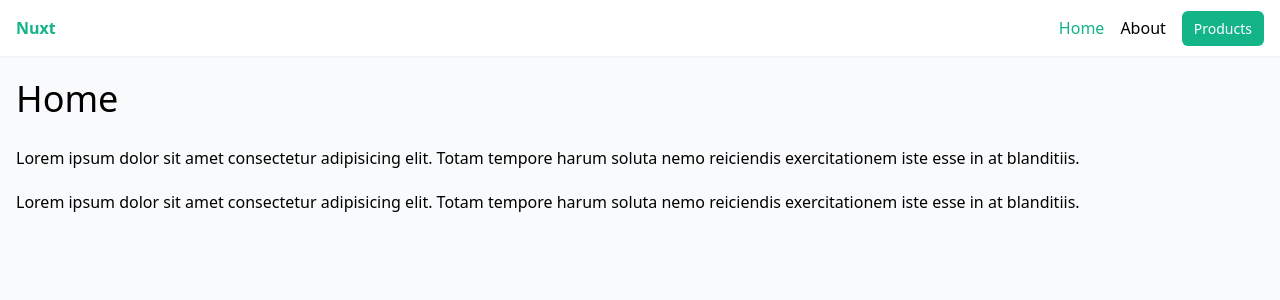
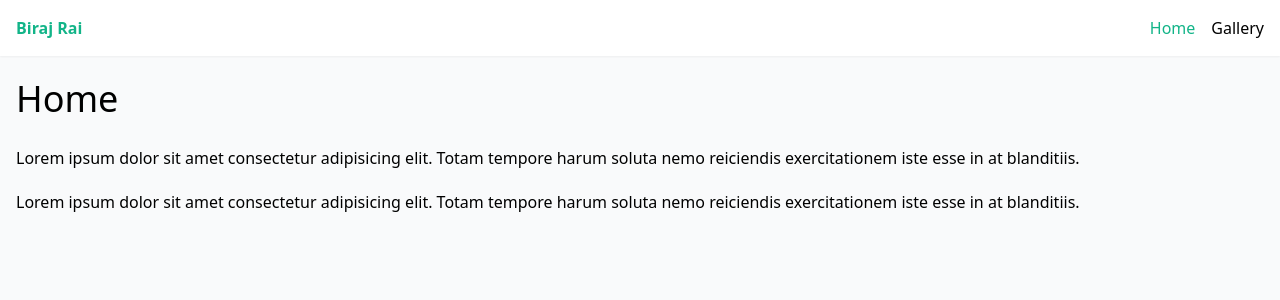
Before and after one commit to love-to-eat/itsbiraj.com.np, a Nuxt app: page / in a window 1280 px wide. Shown: the top 300 px of the page. Built offline with nearby package versions, Linux system fonts and the light colour scheme.

Commit message:
Added Gallery Route

```diff
--- a/layouts/default.vue
+++ b/layouts/default.vue
@@ -2,11 +2,10 @@
     <div>
         <header class="shadow-sm bg-white">
             <nav class="container mx-auto p-4 flex justify-between">
-                <NuxtLink to="/" class="font-bold">Nuxt</NuxtLink>
+                <NuxtLink to="/" class="font-bold">Biraj Rai</NuxtLink>
                 <ul class="flex gap-4">
                     <li><NuxtLink to="/">Home</NuxtLink></li>
-                    <li><NuxtLink to="/about">About</NuxtLink></li>
-                    <li><NuxtLink to="/products" class="btn">Products</NuxtLink></li>
+                    <li><NuxtLink to="/gallery">Gallery</NuxtLink></li>
                 </ul>
             </nav>
         </header>
```
